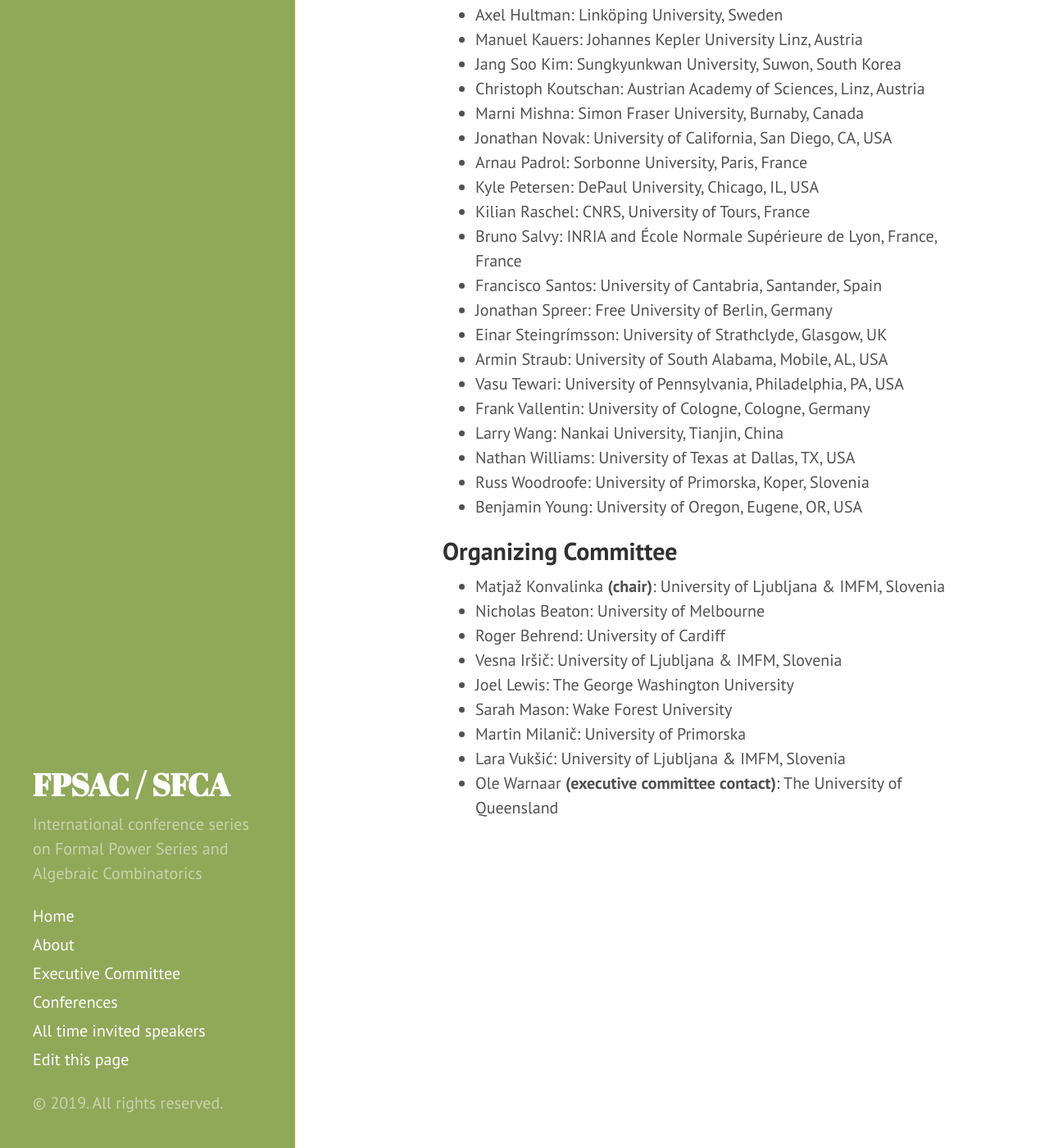
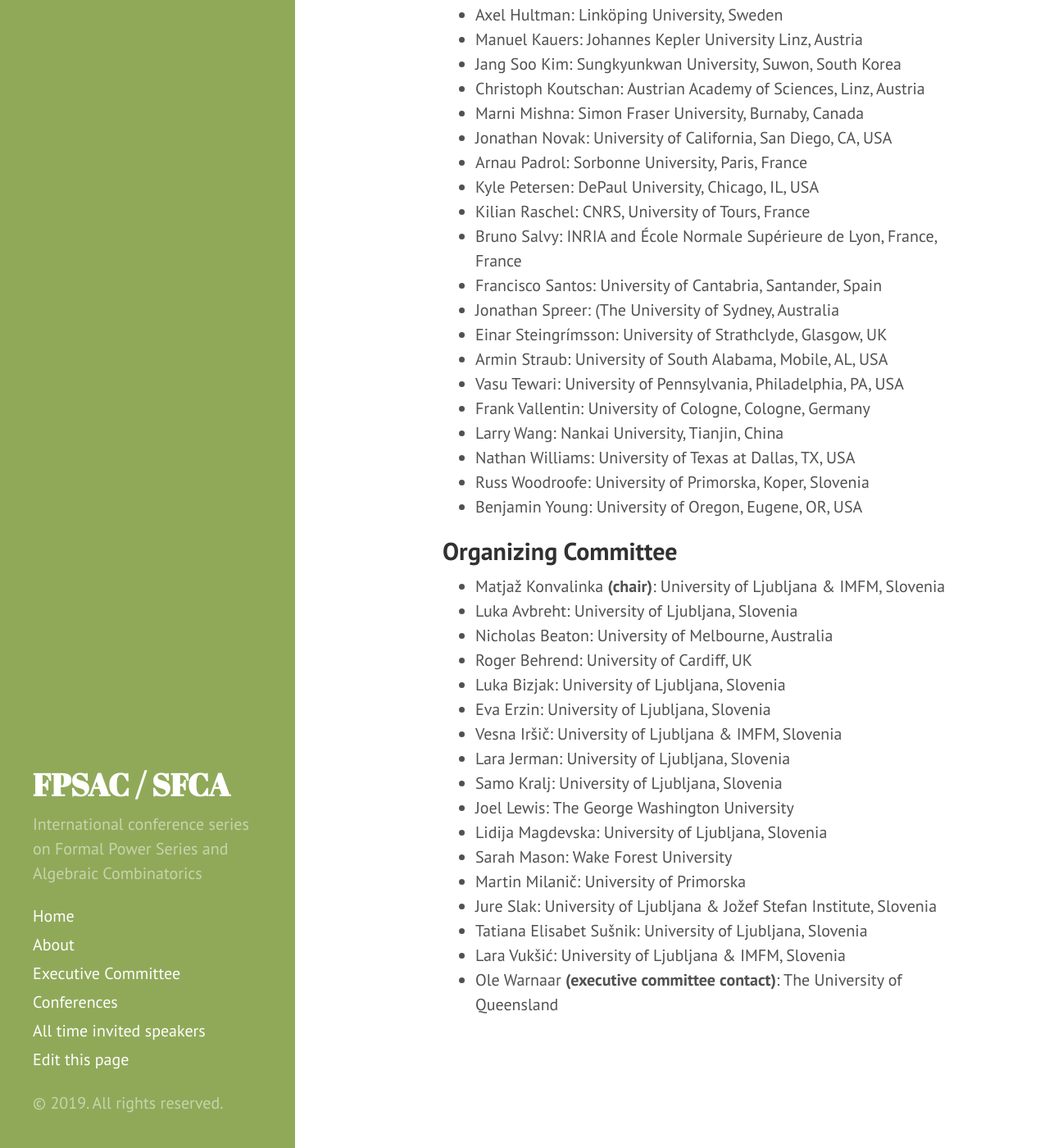
Before and after one commit to FPSAC/FPSAC.github.io, a Jekyll site: the page built from _confs/fpsac-2019.md, in a window 1280 px wide and 1400 px high, scrolled down 1227 px. Shown: the whole window at 82% size. Built offline with Jekyll 4.4.1, drawn with Linux system fonts in a browser that asks for light colours.

Commit message:
Update fpsac-2019.md

```diff
--- a/_confs/fpsac-2019.md
+++ b/_confs/fpsac-2019.md
@@ -71,7 +71,7 @@ program_committee:
 - name: Francisco Santos
   affiliation: University of Cantabria, Santander, Spain
 - name: Jonathan Spreer
-  affiliation: Free University of Berlin, Germany
+  affiliation: (The University of Sydney, Australia
 - name: Einar Steingrímsson
   affiliation: University of Strathclyde, Glasgow, UK
 - name: Armin Straub
@@ -95,23 +95,47 @@ organizing_committee:
   affiliation: University of Ljubljana & IMFM, Slovenia
   role: chair
 
+- name: Luka Avbreht
+  affiliation: University of Ljubljana, Slovenia
+
 - name: Nicholas Beaton
-  affiliation: University of Melbourne
+  affiliation: University of Melbourne, Australia
 
 - name: Roger Behrend
-  affiliation: University of Cardiff
+  affiliation: University of Cardiff, UK
+
+- name: Luka Bizjak
+  affiliation: University of Ljubljana, Slovenia
+
+- name: Eva Erzin
+  affiliation: University of Ljubljana, Slovenia
 
 - name: Vesna Iršič
   affiliation: University of Ljubljana & IMFM, Slovenia
 
+- name: Lara Jerman
+  affiliation: University of Ljubljana, Slovenia
+
+- name: Samo Kralj
+  affiliation: University of Ljubljana, Slovenia
+
 - name: Joel Lewis
   affiliation: The George Washington University
+
+- name: Lidija Magdevska
+  affiliation: University of Ljubljana, Slovenia
 
 - name: Sarah Mason
   affiliation: Wake Forest University
 
 - name: Martin Milanič
   affiliation: University of Primorska
+
+- name: Jure Slak
+  affiliation: University of Ljubljana & Jožef Stefan Institute, Slovenia
+
+- name: Tatiana Elisabet Sušnik
+  affiliation: University of Ljubljana, Slovenia
 
 - name: Lara Vukšić
   affiliation: University of Ljubljana & IMFM, Slovenia
```
